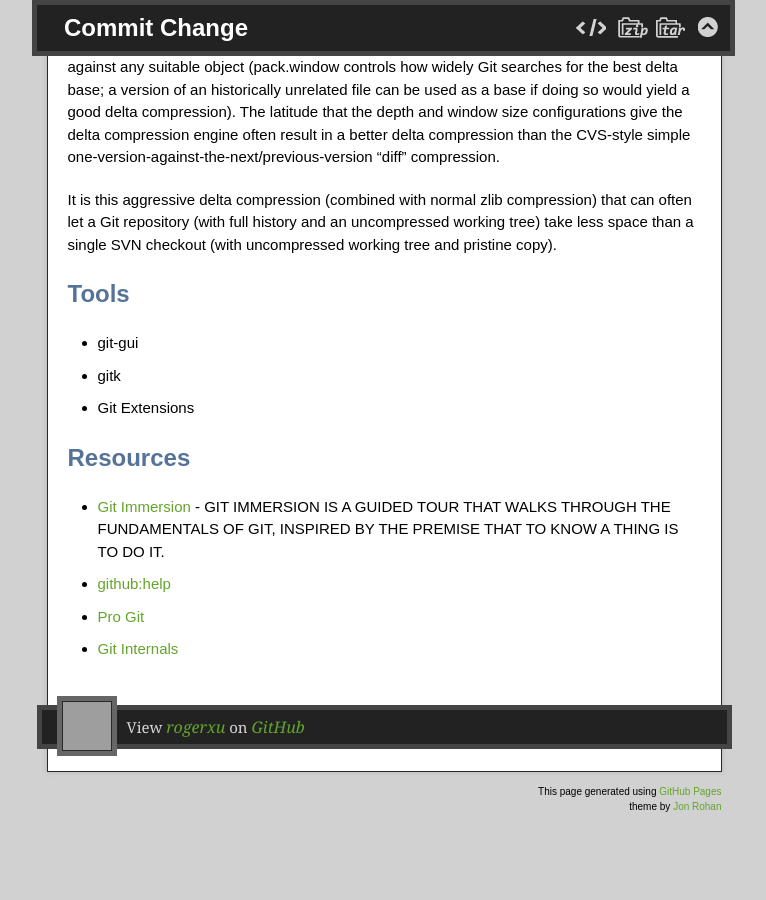
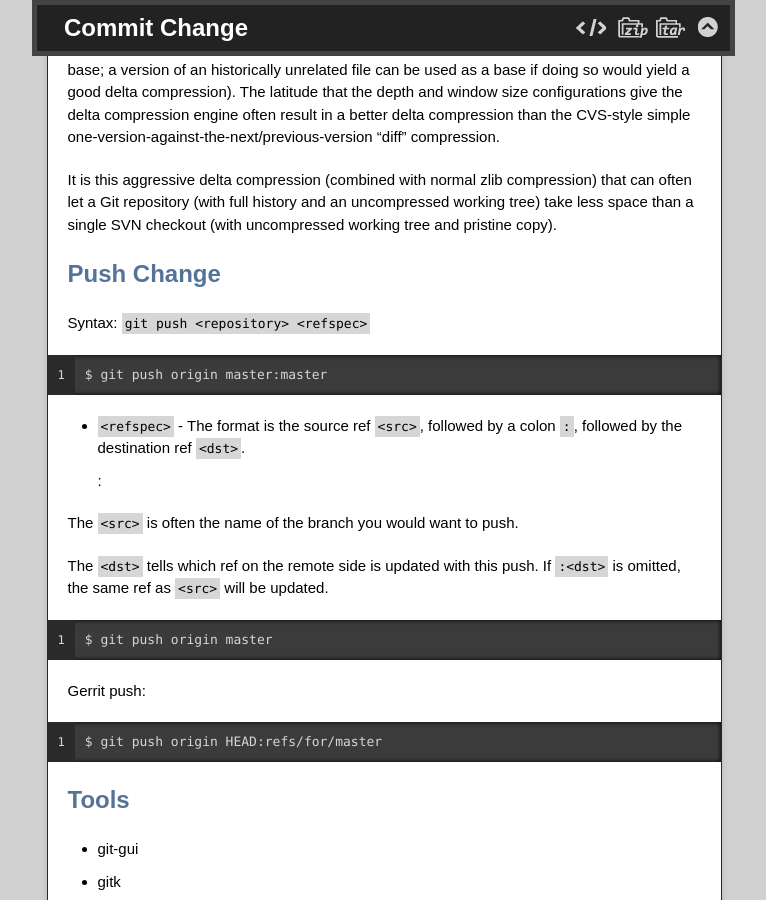
Before and after one commit to rogerxu/rogerxu.github.io, a Jekyll site: the page built from _posts/2012-09-27-git.md, in a window 1280 px wide and 900 px high, scrolled down 2874 px. Shown: the whole window, without its empty margins (256-1022 px from the left). Built offline with Jekyll 4.4.1, drawn with Linux system fonts in a browser that asks for light colours; nearby versions of some CDN libraries; some of the changed text lies outside the part shown; grey boxes are pictures that could not be loaded.

Commit message:
Add Git push command syntax.

```diff
--- a/_posts/2012-09-27-git.md
+++ b/_posts/2012-09-27-git.md
@@ -108,6 +108,27 @@
 Objects in a pack file can be stored either as plain compressed data (same as a loose object, just bundled up with others objects), or as compressed deltas against some other object. Deltas can be chained together to configurable depths (pack.depth) and are can be made against any suitable object (pack.window controls how widely Git searches for the best delta base; a version of an historically unrelated file can be used as a base if doing so would yield a good delta compression). The latitude that the depth and window size configurations give the delta compression engine often result in a better delta compression than the CVS-style simple one-version-against-the-next/previous-version “diff” compression.
 
 It is this aggressive delta compression (combined with normal zlib compression) that can often let a Git repository (with full history and an uncompressed working tree) take less space than a single SVN checkout (with uncompressed working tree and pristine copy).
+
+
+## Push Change
+
+Syntax: `git push <repository> <refspec>`
+
+    $ git push origin master:master
+
+* `<refspec>` - The format is the source ref `<src>`, followed by a colon `:`, followed by the destination ref `<dst>`.
+
+    <src>:<dst>
+
+The `<src>` is often the name of the branch you would want to push.
+
+The `<dst>` tells which ref on the remote side is updated with this push. If `:<dst>` is omitted, the same ref as `<src>` will be updated.
+
+    $ git push origin master
+
+Gerrit push:
+
+    $ git push origin HEAD:refs/for/master
 
 
 ## Tools
```
Also changed, not shown: other parts of _posts/2012-09-27-git.md (+1 -1 lines).
